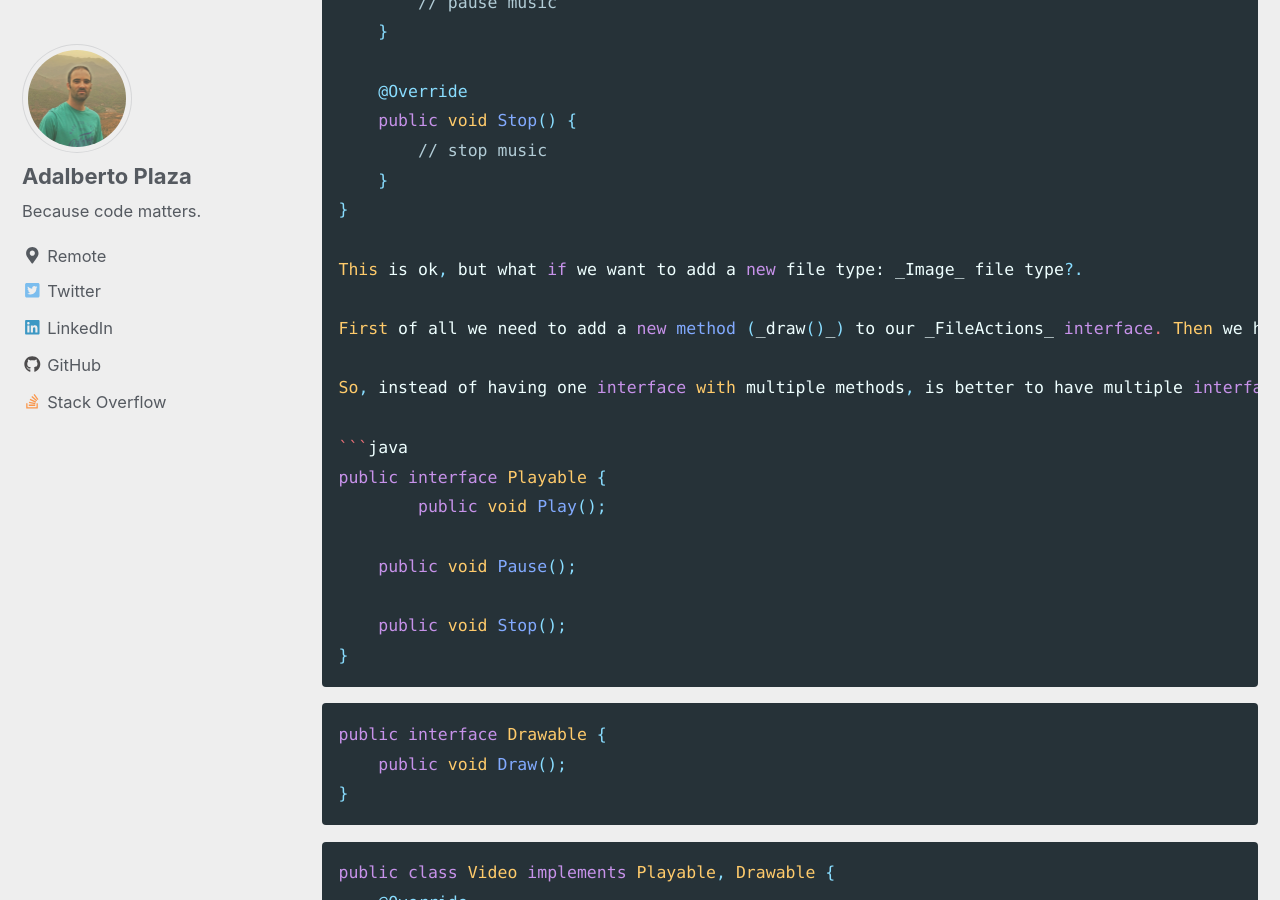
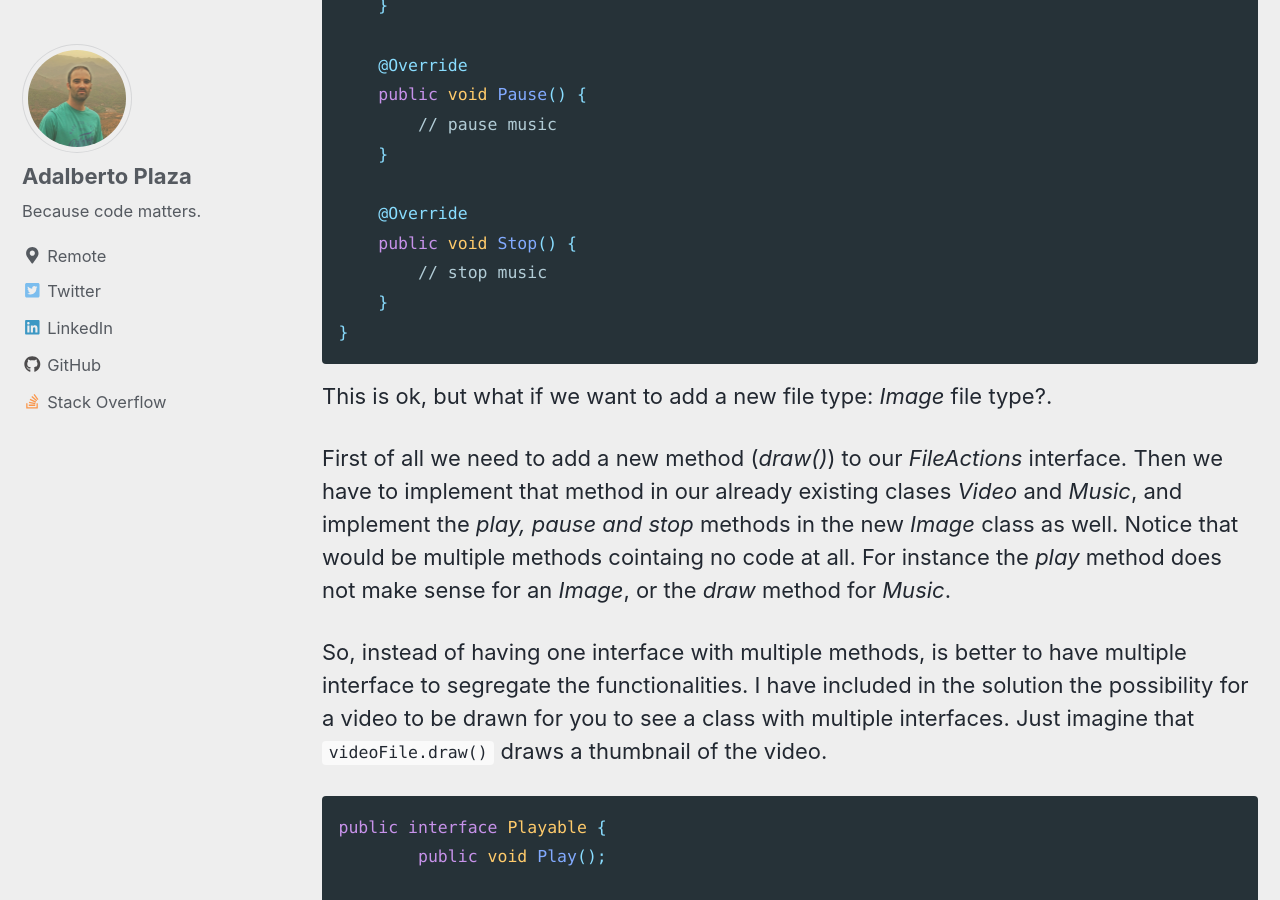
Before and after one commit to adalpari/adalpari.github.io, a Jekyll site: the page built from _posts/2018-05-04-SOLID-I.md, in a window 1280 px wide and 900 px high, scrolled down 2980 px. Built offline with Jekyll 4.4.1, drawn with Linux system fonts in a browser that asks for light colours; nearby versions of some CDN libraries; a script bundle is joined from its source files by our own code; comment, search, counter and statistics services are not loaded; part of the change alters nothing that is shown; some of the changed text lies outside the part shown.

Commit message:
Code fix

````diff
--- a/_posts/2018-05-04-SOLID-I.md
+++ b/_posts/2018-05-04-SOLID-I.md
@@ -21,11 +21,14 @@ This is a simple but powerful principle when we talk about clean code and decoup
 
 You could wonder who on the earth is writing methods inside a class to not use it. Easy: a class which implements an interface, but actually only using a couple of them (the others are just stub). That is a bad practise and violates the Interface segregation principle as well.
 
-Why this principle is good for the code base?.
+## 4 Why this principle is good for the code base?.
 - It keeps the classes cleaner than having multiple _blank_ methods because they are not used.
 - It force to decouple functionalities in small interfaces instead of having one with many use cases.
 
 Imagine you have a big toolbox with all tools you need inside it: screws, hammer, meter, some brushes, tape and so on. It's great to have that kit, but there's a problem: the toolbox is too heavy to carry it wherever you go. If you need just the screws to help your neighbour with its rack, why are you going to carry the whole toolbox? wouldn't be better just have a case with all your screws?. That it's exactly what the principle suggests.
+
+
+## 4 Example
 
 Let's see another example, this time with a simple code. Imagine we have a module for handling some file types and allow the user make some actions. In this case we have _Video_ files and _Music_ files. Following the previous principles we have created an interface and implemented the action inside each object.
 
@@ -77,6 +80,7 @@ public class Music implements FileActions {
         // stop music
     }
 }
+```
 
 This is ok, but what if we want to add a new file type: _Image_ file type?.
 
````
